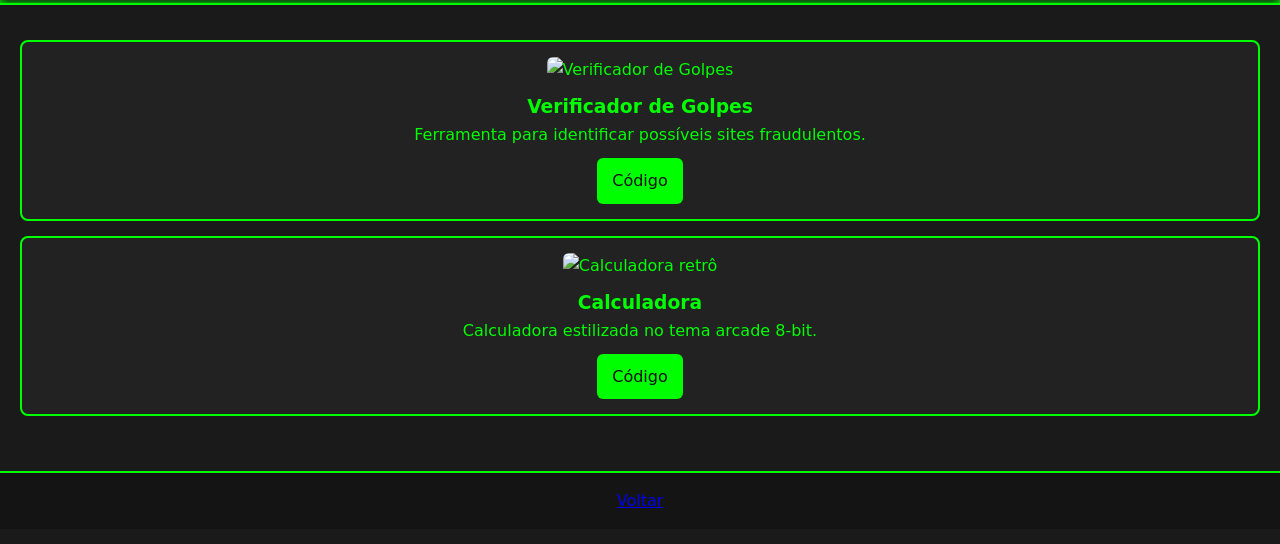
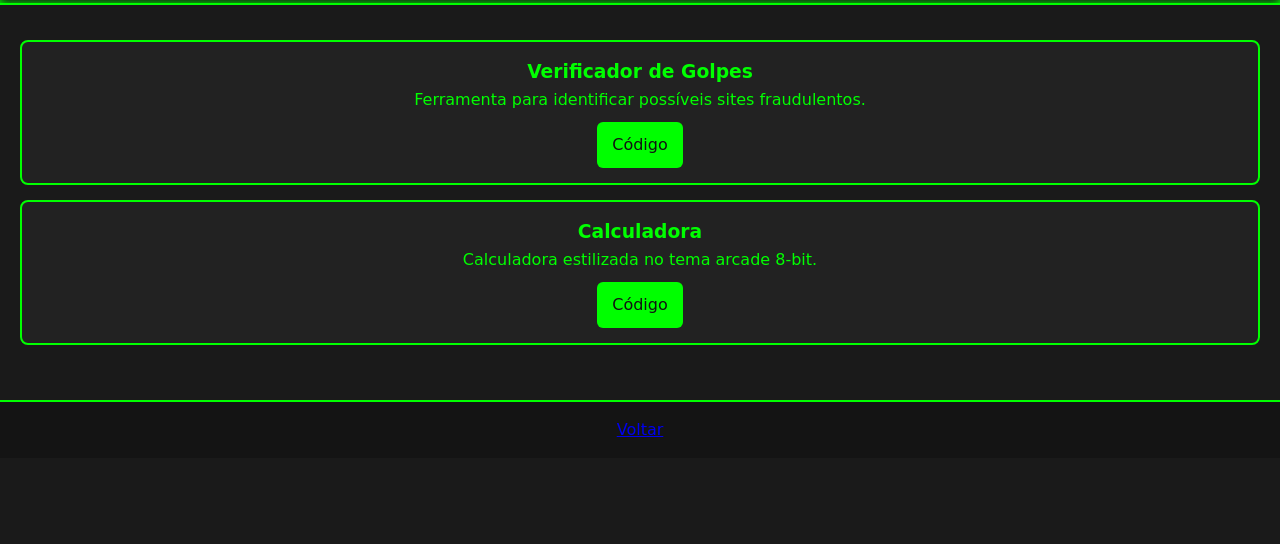
Before and after one commit to AlyssomBarbosa/Portifolio-Alyssom-Barbosa, a plain HTML site: page projetos.html in a window 1280 px wide. Shown: the part 124-668 px from the top of the page. Drawn offline with Linux system fonts and the light colour scheme.

Commit message:
removida imagem que não carregava

```diff
--- a/projetos.html
+++ b/projetos.html
@@ -21,7 +21,6 @@
   <main>
     <section>
       <div class="card">
-        <img src="assets/projeto1.png" alt="Verificador de Golpes">
         <h3>Verificador de Golpes</h3>
         <p>Ferramenta para identificar possíveis sites fraudulentos.</p>
         <a href="https://github.com/alyssombarbosa" target="_blank">Código</a>
@@ -29,7 +28,6 @@
       </div>
 
       <div class="card">
-        <img src="assets/projeto2.png" alt="Calculadora retrô">
         <h3>Calculadora</h3>
         <p>Calculadora estilizada no tema arcade 8-bit.</p>
         <a href="https://github.com/alyssombarbosa" target="_blank">Código</a>
```
Also changed, not shown: 1 other file.
